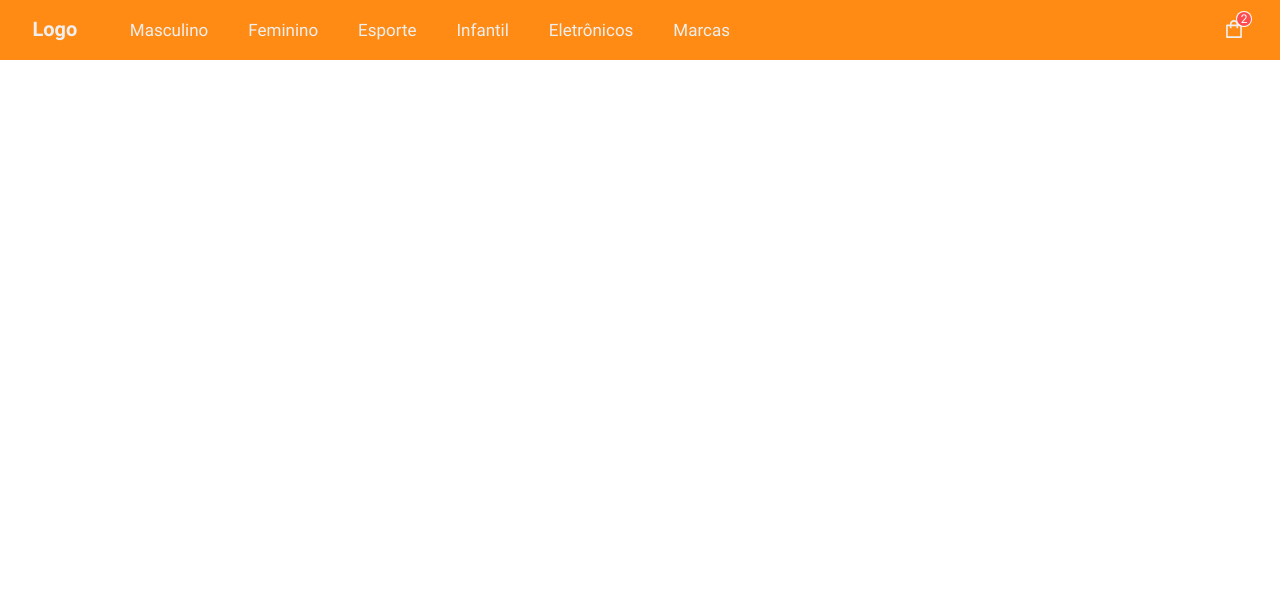
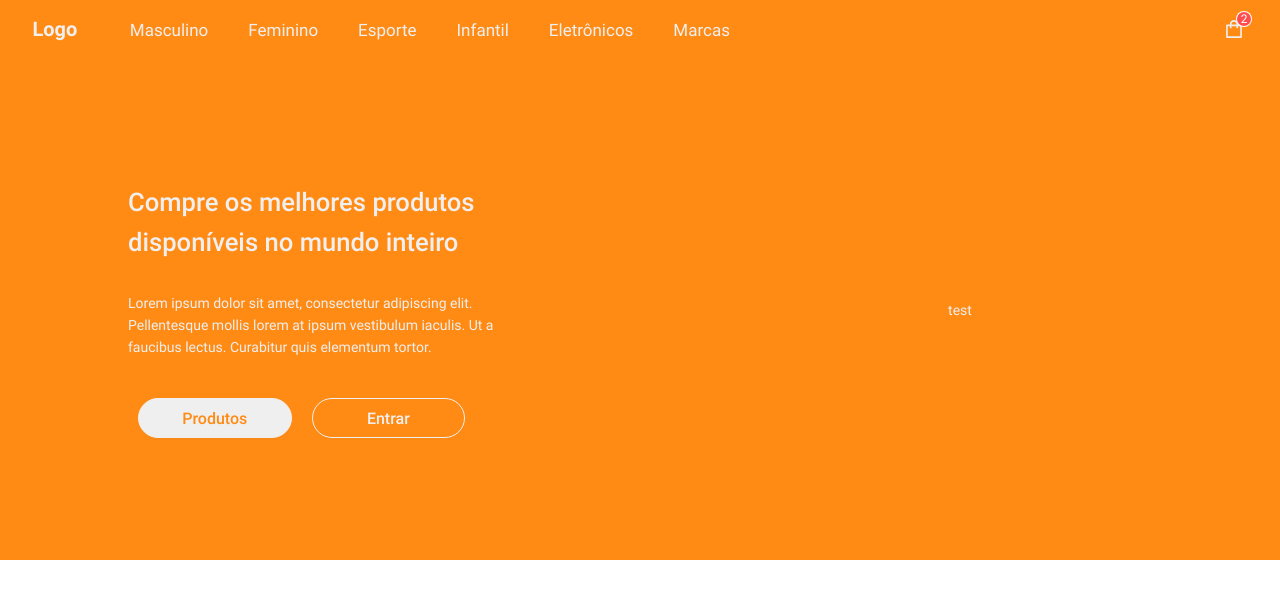
Before and after one commit to EduardoPD1921/e.com-frontend, a React (Create React App) app: page / in a window 1280 px wide. Shown: the top 598 px of the page. Built offline with nearby package versions, Linux system fonts and the light colour scheme.

Commit message:
:construction: Home banner design done

```diff
--- a/src/pages/Home/index.js
+++ b/src/pages/Home/index.js
@@ -2,6 +2,15 @@ import React, { useState } from 'react';
 
 import Header from '../../components/Header';
 import ResponsiveHeader from '../../components/Header/ResponsiveHeader';
+
+import {
+  Banner,
+  BannerElement,
+  BannerTitle,
+  BannerSubtitle,
+  BannerButtons,
+  ActionButton,
+} from './styles';
 
 function Home() {
   const [mobileMenuOpen, setMobileMenuOpen] = useState(false);
@@ -13,6 +22,20 @@ function Home() {
         setMobileMenuOpen={setMobileMenuOpen}
       />
       <ResponsiveHeader isOpen={mobileMenuOpen} />
+
+      <Banner>
+        <BannerElement>
+          <BannerTitle>Compre os melhores produtos disponíveis no mundo inteiro</BannerTitle>
+          <BannerSubtitle>Lorem ipsum dolor sit amet, consectetur adipiscing elit. Pellentesque mollis lorem at ipsum vestibulum iaculis. Ut a faucibus lectus. Curabitur quis elementum tortor.</BannerSubtitle>
+          <BannerButtons>
+            <ActionButton size="large" product={true} shape="round">Produtos</ActionButton>
+            <ActionButton size="large" shape="round">Entrar</ActionButton>
+          </BannerButtons>
+        </BannerElement>
+        <BannerElement>
+          test
+        </BannerElement>
+      </Banner>
     </>
   );
 };
--- a/src/pages/Home/styles.js
+++ b/src/pages/Home/styles.js
@@ -0,0 +1,70 @@
+import styled from 'styled-components';
+import { Button } from 'antd';
+
+export const Banner = styled.div`
+  width: 100vw;
+  height: 500px;
+
+  display: flex;
+
+  background: #ff8b15;
+`;
+
+export const BannerElement = styled.div`
+  display: flex;
+  flex: 1;
+  flex-direction: column;
+  justify-content: center;
+  align-items: center;
+
+  color: #efefef;
+`;
+
+export const BannerTitle = styled.div`
+  width: 30vw;
+
+  font-size: 2vw;
+  font-family: robotoMedium;
+
+  @media(max-width: 1000px) {
+    font-size: 2.5vw;
+  }
+`;
+
+export const BannerSubtitle = styled.div`
+  margin: 30px 0 40px 0;
+
+  width: 30vw;
+`;
+
+export const BannerButtons = styled.div`
+  width: 30vw;
+
+  display: flex;
+`;
+
+export const ActionButton = styled(Button)`
+  margin: 0 10px 0 10px;
+  width: 12vw;
+
+  color: ${props => props.product ? '#ff8b15' : '#efefef'};
+  background: ${props => props.product ? '#efefef' : '#ff8b15'};
+
+  border-color: #efefef;
+
+  font-family: robotoMedium;
+
+  &&:hover {
+    color: ${props => props.product ? '#efefef' : '#ff8b15'};
+    background: ${props => props.product ? '#ff8b15' : '#efefef'};
+
+    border-color: #efefef;
+  }
+
+  &&:focus {
+    color: ${props => props.product ? '#efefef' : '#ff8b15'};
+    background: ${props => props.product ? '#ff8b15' : '#efefef'};
+
+    border-color: #efefef;
+  }
+`;
```
